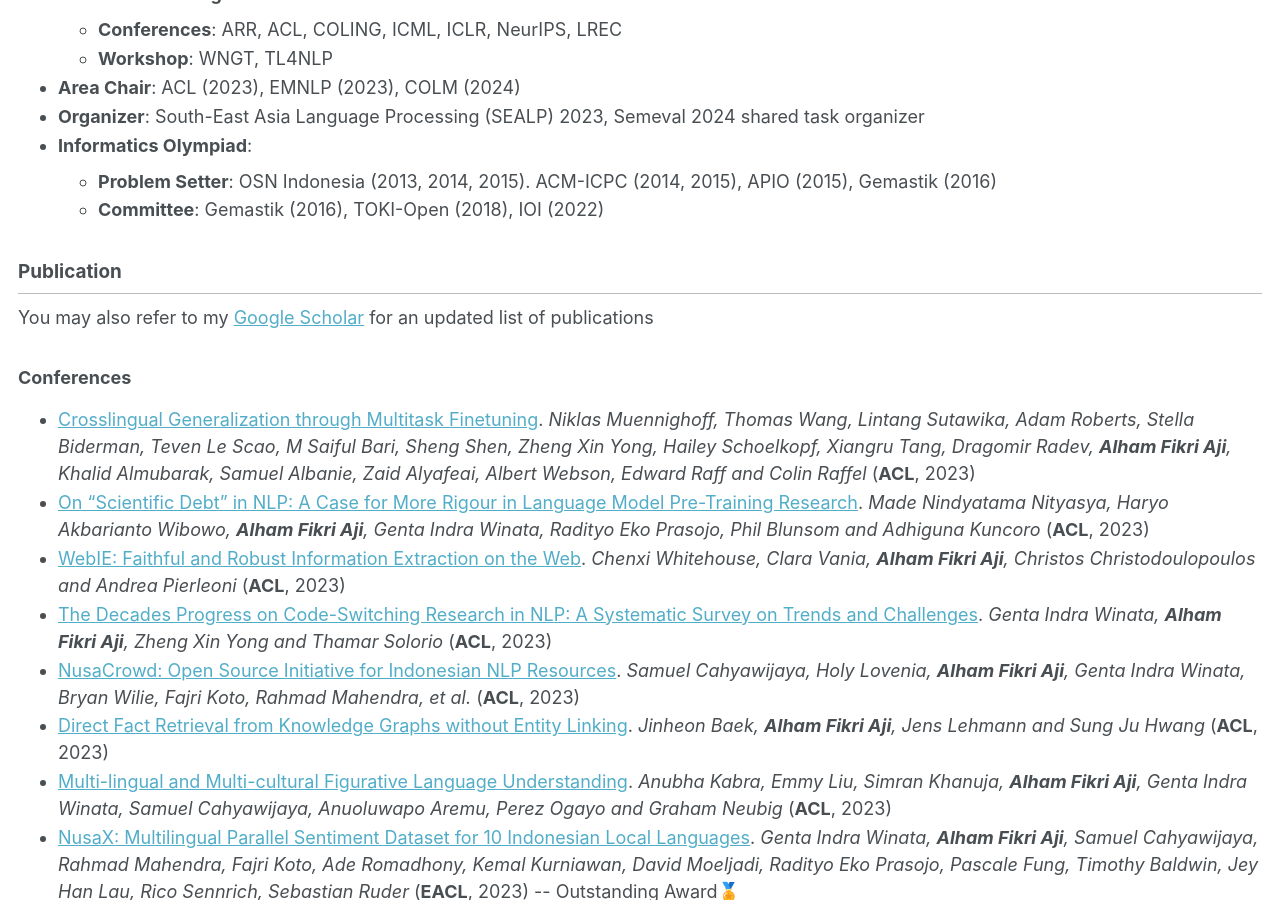
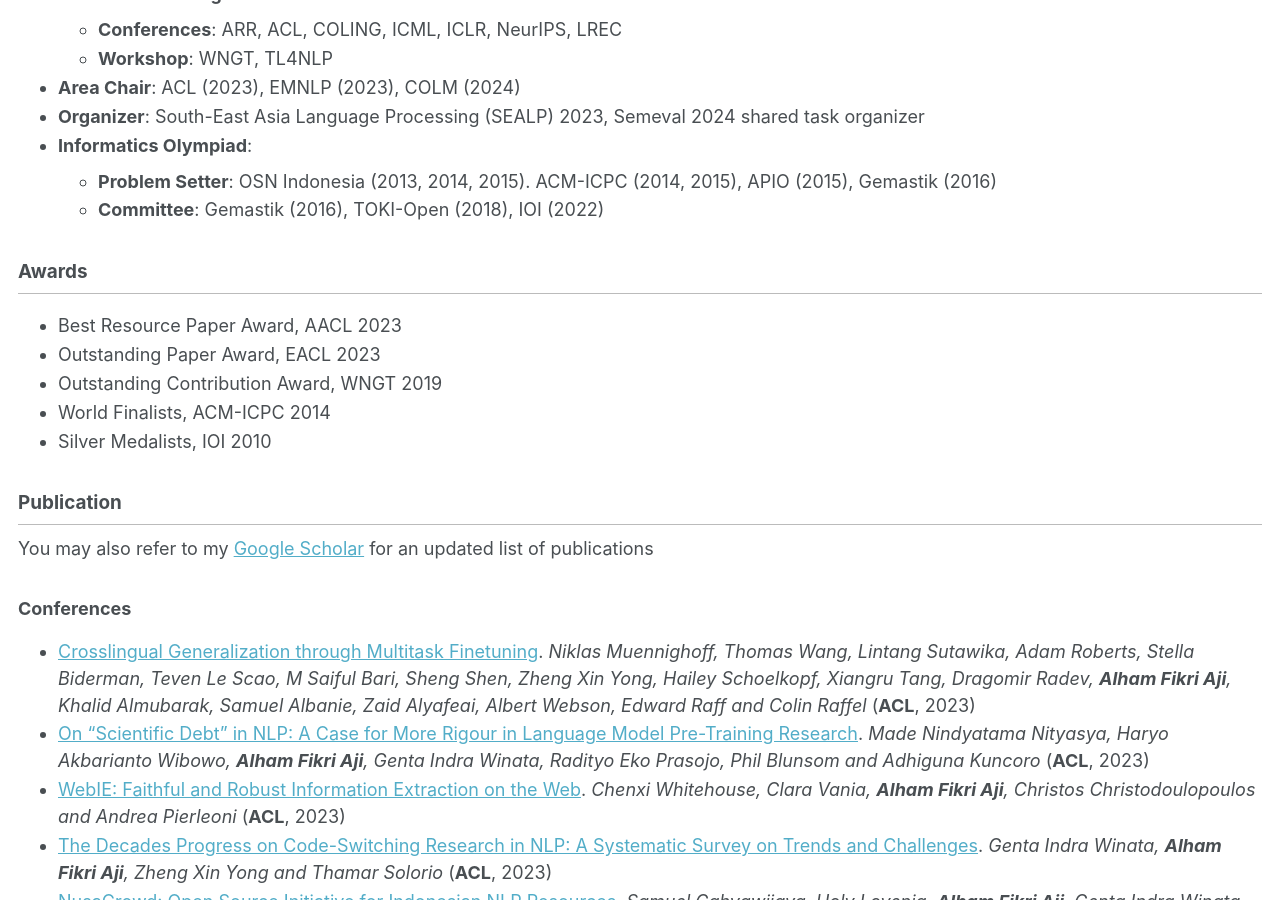
Before and after one commit to afaji/afaji.github.io, a Jekyll site: the page built from _pages/cv.md, in a window 1280 px wide and 900 px high, scrolled down 1125 px. Built offline with Jekyll 4.4.1, drawn with Linux system fonts in a browser that asks for light colours; some of the changed text lies outside the part shown.

Commit message:
Update cv.md

```diff
--- a/_pages/cv.md
+++ b/_pages/cv.md
@@ -47,6 +47,12 @@
   * **Problem Setter**: OSN Indonesia (2013, 2014, 2015). ACM-ICPC (2014, 2015), APIO (2015), Gemastik (2016)
   * **Committee**: Gemastik (2016), TOKI-Open (2018), IOI (2022)
 
+## Awards
+* Best Resource Paper Award, AACL 2023
+* Outstanding Paper Award, EACL 2023
+* Outstanding Contribution Award, WNGT 2019
+* World Finalists, ACM-ICPC 2014
+* Silver Medalists, IOI 2010
 <div class="page-break"></div>
 
 ## Publication
```
Also changed, not shown: other parts of _pages/cv.md (+0 -7 lines).
